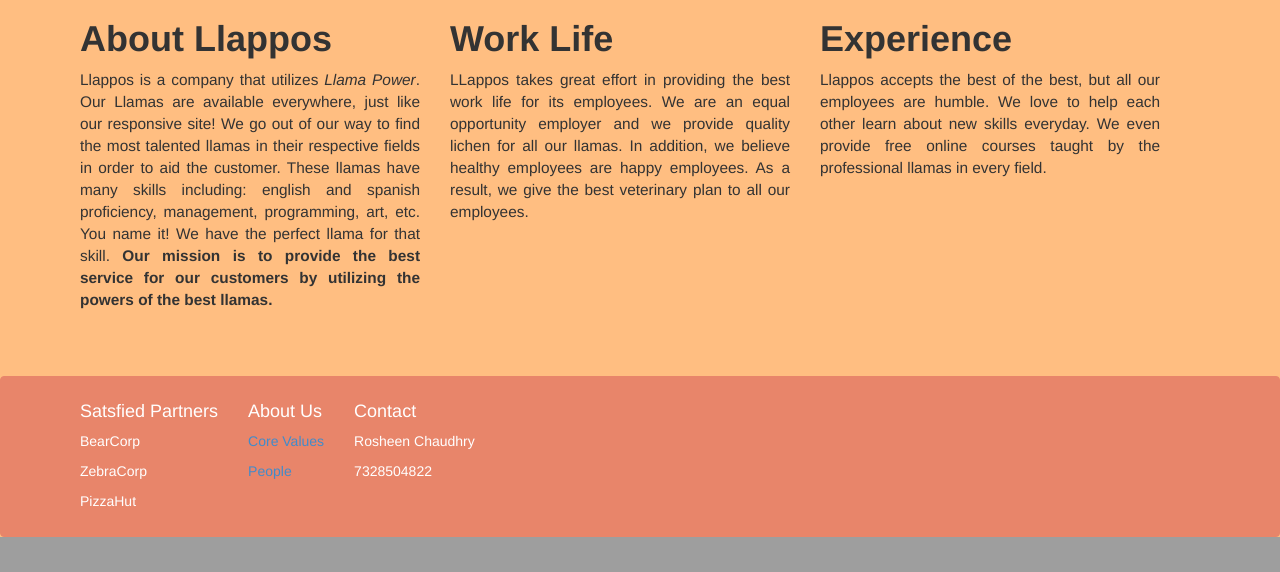
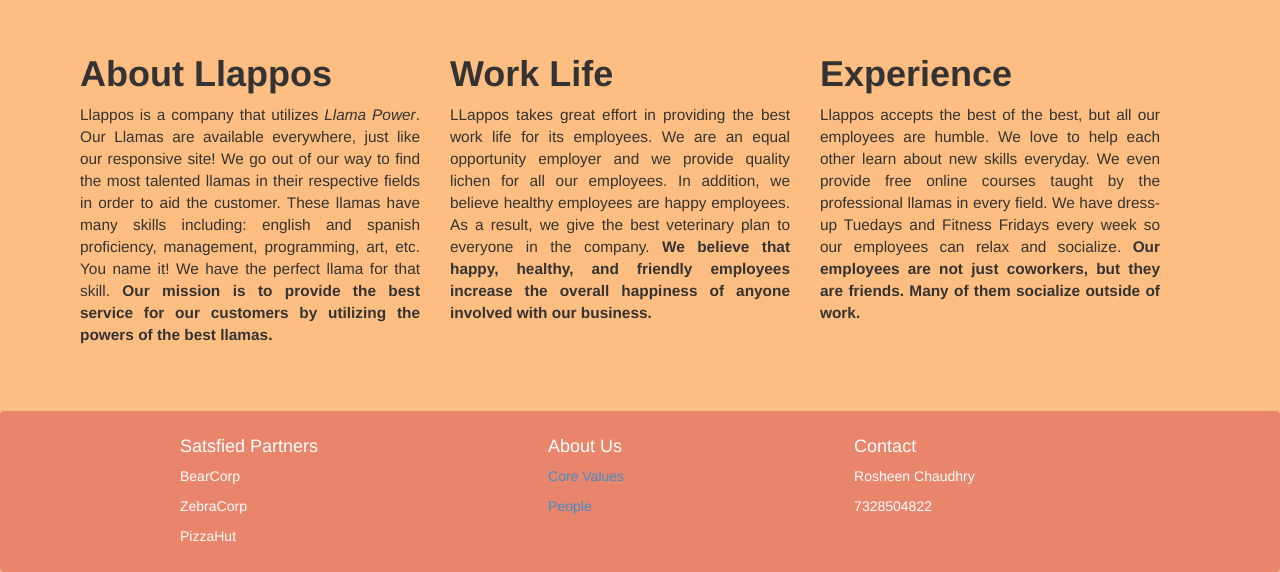
Before and after one commit to rc678/Llappos, a PHP site: page /about.html in a window 1280 px wide. Shown: the part 739-1311 px from the top of the page. Before the commit the page ends 1276 px from the top, so only its background shows below. Run offline with PHP 8.4, Linux system fonts and the light colour scheme; some libraries are stand-ins or nearby versions.

Commit message:
fixed descriptions

```diff
--- a/about.html
+++ b/about.html
@@ -47,7 +47,7 @@
 
   <!--body start-->
   <div id= "about-info" class="container">
-   <img src="https://farm4.staticflickr.com/3146/2771620145_95d4dc36b0_b.jpg" width="1100" height="658" alt="Llamas">
+   <img id="about-image" src="https://farm4.staticflickr.com/3146/2771620145_95d4dc36b0_b.jpg" width="1100" height="658" alt="Llamas">
       <div class="row">
         <div class="col-md-4">
           <h1><strong>About Llappos</strong></h1>
@@ -58,13 +58,16 @@
         </div>
         <div class="col-md-4">
           <h1><strong>Work Life</strong></h1>
-          <p>LLappos takes great effort in providing the best work life for its employees. We are an equal opportunity employer and we provide quality lichen for all our llamas.
-            In addition, we believe healthy employees are happy employees. As a result, we give the best veterinary plan to all our employees.</p>
+          <p>LLappos takes great effort in providing the best work life for its employees. We are an equal opportunity employer and we provide quality lichen for all our employees.
+            In addition, we believe healthy employees are happy employees. As a result, we give the best veterinary plan to everyone in the company.
+            <strong>We believe that happy, healthy, and friendly employees increase
+            the overall happiness of anyone involved with our business.</strong></p>
         </div>
         <div class="col-md-4">
           <h1><strong>Experience</strong></h1>
           <p>Llappos accepts the best of the best, but all our employees are humble. We love to help each other learn about new skills everyday. We even provide
-          free online courses taught by the professional llamas in every field. </p>
+          free online courses taught by the professional llamas in every field. We have dress-up Tuedays and Fitness Fridays every week so our employees can relax
+          and socialize. <strong>Our employees are not just coworkers, but they are friends. Many of them socialize outside of work. </strong></p>
         </div>
       </div>
   </div>
--- a/css/custom.css
+++ b/css/custom.css
@@ -29,6 +29,10 @@ body{
     padding-left: 10px;
 }
 
+#about-image{
+    margin-bottom: 35px;
+}
+
 /*Home Page*/
 #resizeLeft{
     width:15%;
@@ -57,7 +61,7 @@ body{
     z-index:2;
 }
 
-#dialog{
+#dialogLeft,#dialogMiddle,#dialogRight{
     display:none;
 }
 /*Core Values Page*/
@@ -104,6 +108,10 @@ body{
     color: #FFFFFF
 }
 
+.navbar-text.pull-left{
+    padding: 0 100px 0 100px;
+}
+
 .navbar-default .navbar-nav > .active > a,
 .navbar-default .navbar-nav > .active > a:hover,
 .navbar-default .navbar-nav > .active > a:focus{
--- a/values.html
+++ b/values.html
@@ -21,7 +21,7 @@
   <body>
     <!--top navbar start-->
     <!--fixed means fixed at the top of the screen as you scroll down-->
-    <div class="navbar navbar-default navbar-static-top" role="navigation">
+    <div class="navbar navbar-default navbar-fixed-top" role="navigation">
         <!--Keeps everything in thne bootstrap grid responsive container-->
         <div class="container">
             <div class="navbar-header">
@@ -31,7 +31,7 @@
                     <span class="icon-bar"></span>
                     <span class="icon-bar"></span>
                 </button>
-                <a class="navbar-brand" href="#">LOGO</a>
+                <a class="navbar-brand" href="#">Llappos</a>
             </div>
             <div class="navbar-collapse collapse">
                 <ul class="nav navbar-nav navbar-right">
```
Also changed, not shown: index.html (+17 -4 lines), js/custom.js (+4 -3 lines), people.html (+4 -4 lines), img/alpaca.jpg (added).
